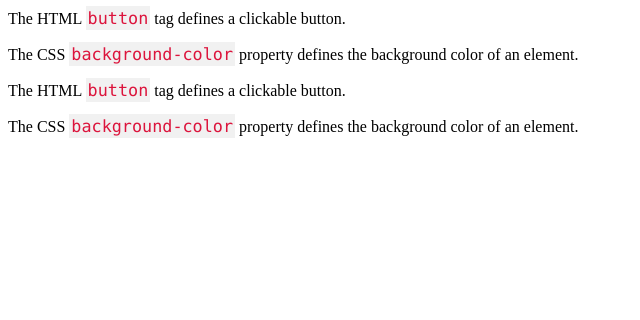
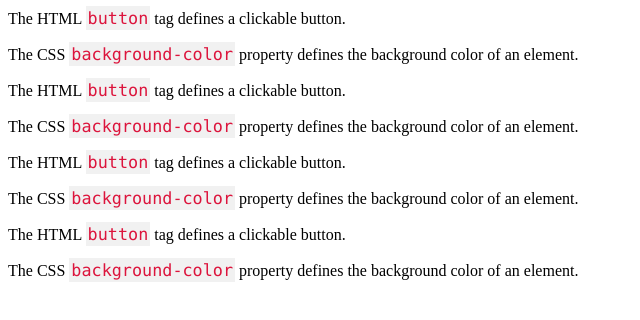
Before and after one commit to DenInw789/myweb, a plain HTML site: page about.html in a window 1280 px wide. Shown: the whole page, without its empty margins (0-640 px from the left). Drawn offline with Linux system fonts and the light colour scheme.

Commit message:
Update about.html

```diff
--- a/about.html
+++ b/about.html
@@ -15,5 +15,9 @@ code {
 <p>The CSS <code>background-color</code> property defines the background color of an element.</p>
 <p>The HTML <code>button</code> tag defines a clickable button.</p>
 <p>The CSS <code>background-color</code> property defines the background color of an element.</p>
+<p>The HTML <code>button</code> tag defines a clickable button.</p>
+<p>The CSS <code>background-color</code> property defines the background color of an element.</p>
+<p>The HTML <code>button</code> tag defines a clickable button.</p>
+<p>The CSS <code>background-color</code> property defines the background color of an element.</p>
 </body>
 </html>
```
